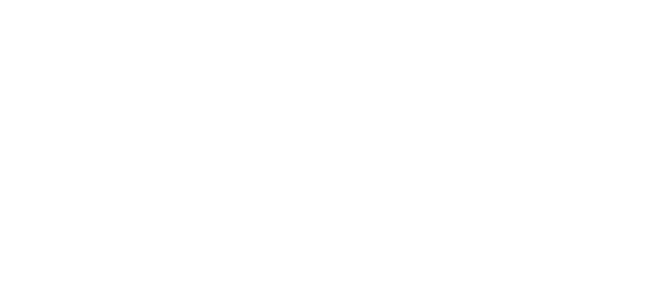
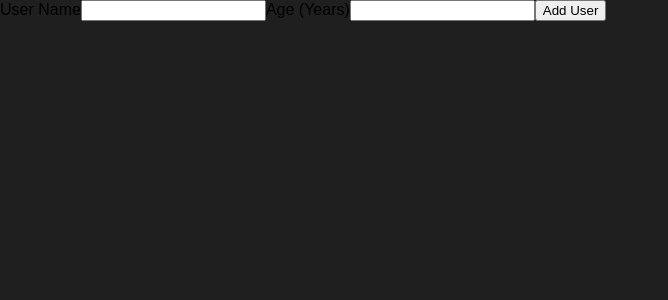
Before and after one commit to Shamoleambo/react-practice, a React (Create React App) app: page / in a window 1280 px wide. Shown: the top 300 px of the page, without its empty margins (0-668 px from the left). Built offline with nearby package versions, Linux system fonts and the light colour scheme.

Commit message:
create AddUser component

```diff
--- a/src/App.js
+++ b/src/App.js
@@ -1,12 +1,11 @@
-import React from 'react';
-
+import AddUser from './Users/AddUser'
 
 function App() {
   return (
     <div>
-
+      <AddUser />
     </div>
-  );
+  )
 }
 
-export default App;
+export default App
--- /dev/null
+++ b/src/Users/AddUser.js
@@ -0,0 +1,17 @@
+const AddUser = props => {
+  const addUserHandler = event => {
+    event.preventDefault()
+  }
+
+  return (
+    <form onSubmit={addUserHandler}>
+      <label htmlFor='username'>User Name</label>
+      <input type='text' id='username' />
+      <label htmlFor='age'>Age (Years)</label>
+      <input type='number' id='age' />
+      <button type='submit'>Add User</button>
+    </form>
+  )
+}
+
+export default AddUser
--- a/src/index.css
+++ b/src/index.css
@@ -4,6 +4,7 @@
 
 html {
   font-family: sans-serif;
+  background: #1f1f1f;
 }
 
 body {
```
